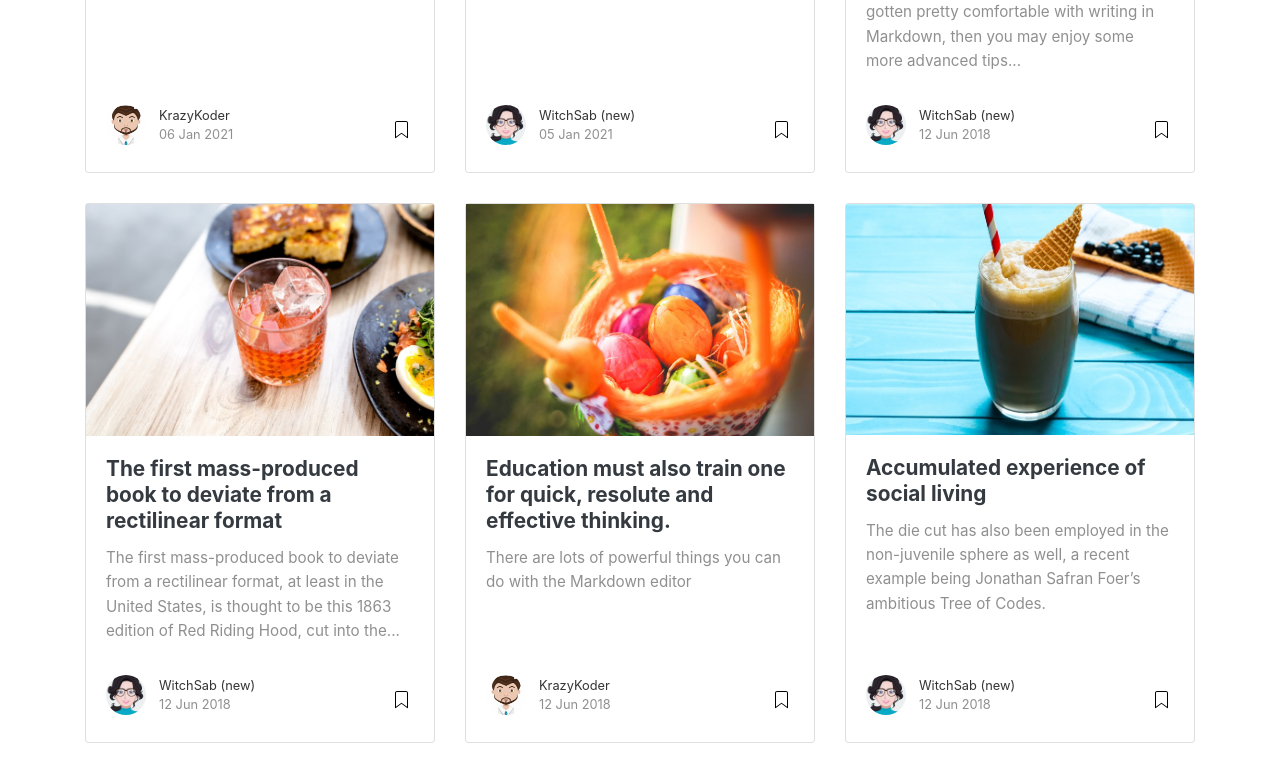
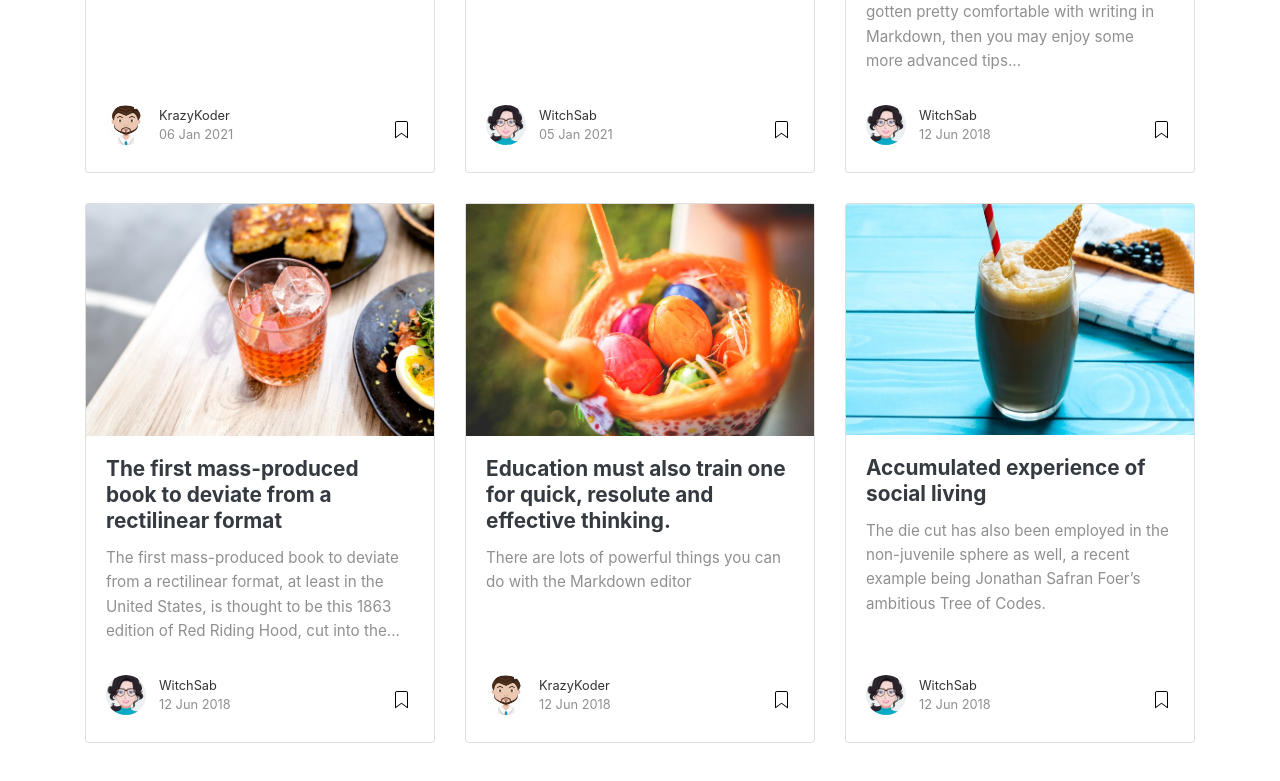
Before and after one commit to krazykoder/krazykoder.github.io, a Jekyll site: the page built from index.html, in a window 1280 px wide and 1400 px high, scrolled down 933 px. Shown: the part 152-933 px from the top of the window. Built offline with Jekyll 4.4.1, drawn with Linux system fonts in a browser that asks for light colours; nearby versions of some CDN libraries; the list of posts is cut into pages by our own code.

Commit message:
Changed file Commit.

```diff
--- a/_config.yml
+++ b/_config.yml
@@ -24,7 +24,7 @@ authors:
     description: "This is the author box. Write a short description of the author here. You are currently previewing Mediumish demo, a Jekyll template compatible with Github pages."
   sab:
     name: Sab S
-    display_name: WitchSab (new)
+    display_name: WitchSab
     avatar: 'assets/images/favatar.png'
     gravatar: b1cc14991db7a456fcd761680bbc8f81
     email: sab.sultana@gmail.com
```
